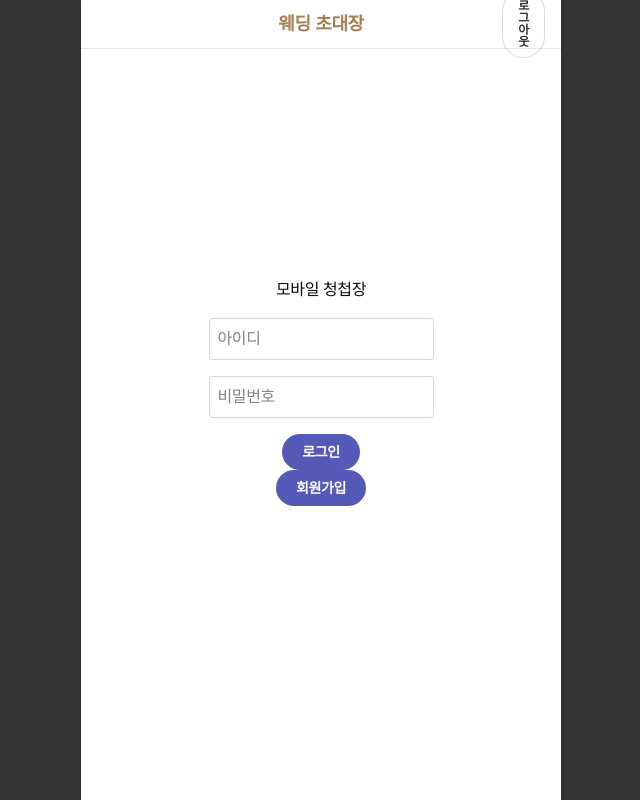
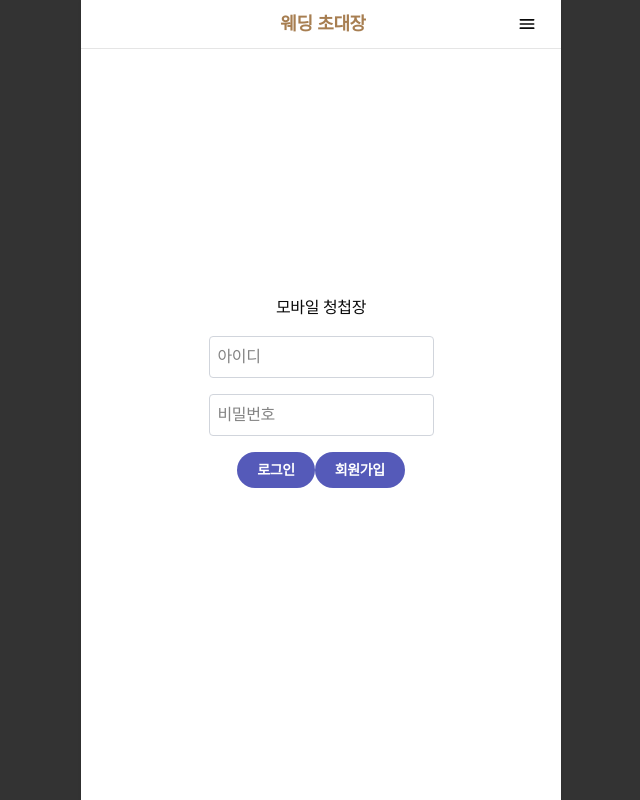
Before and after one commit to onssu/wedding-invitation, a Next.js app: page /login in a window 1280 px wide. Shown: the whole page, without its empty margins (319-959 px from the left). Built offline with nearby package versions, Linux system fonts and the light colour scheme; a web font is replaced by a local one.

Commit message:
헤더 수정, 로그인 수정

```diff
--- /dev/null
+++ b/src/(components)/common/HamburgerMenu.tsx
@@ -0,0 +1,120 @@
+"use client";
+
+import React, { useEffect, useRef, useState } from "react";
+import clsx from "clsx";
+
+type HamburgerMenuProps = {
+  isLoggedIn?: boolean;
+  onLogin?: () => void;
+  onLogout?: () => void;
+  loading?: boolean;
+  className?: string;
+};
+
+export default function HamburgerMenu({
+  isLoggedIn = false,
+  onLogin,
+  onLogout,
+  loading = false,
+  className,
+}: HamburgerMenuProps) {
+  const [open, setOpen] = useState(false);
+  const btnRef = useRef<HTMLButtonElement | null>(null);
+  const menuRef = useRef<HTMLDivElement | null>(null);
+
+  // 바깥 클릭 닫기
+  useEffect(() => {
+    const handleClickOutside = (e: MouseEvent) => {
+      if (!open) return;
+      const t = e.target as Node;
+      if (menuRef.current?.contains(t) || btnRef.current?.contains(t)) return;
+      setOpen(false);
+    };
+    document.addEventListener("mousedown", handleClickOutside);
+    return () => document.removeEventListener("mousedown", handleClickOutside);
+  }, [open]);
+
+  // ESC 닫기
+  useEffect(() => {
+    const onKey = (e: KeyboardEvent) => {
+      if (e.key === "Escape") setOpen(false);
+    };
+    if (open) document.addEventListener("keydown", onKey);
+    return () => document.removeEventListener("keydown", onKey);
+  }, [open]);
+
+  const handleToggle = () => setOpen((v) => !v);
+
+  const handleLoginClick = () => {
+    onLogin?.();
+    setOpen(false);
+  };
+
+  const handleLogoutClick = () => {
+    if (loading) return;
+    onLogout?.();
+    setOpen(false);
+  };
+
+  return (
+    <div className={clsx("relative", className)}>
+      <button
+        ref={btnRef}
+        type="button"
+        aria-label="메뉴 열기"
+        aria-haspopup="menu"
+        aria-expanded={open}
+        aria-controls="header-hamburger-menu"
+        onClick={handleToggle}
+        className={clsx(
+          "inline-flex items-center justify-center",
+          "h-9 w-9 active:scale-[0.98] transition"
+        )}
+      >
+        {/* 햄버거 아이콘 (SVG) */}
+        <svg
+          viewBox="0 0 24 24"
+          fill="none"
+          aria-hidden="true"
+          className="h-5 w-5"
+        >
+          <path
+            d="M4 7h16M4 12h16M4 17h16"
+            stroke="currentColor"
+            strokeWidth="2"
+            strokeLinecap="round"
+          />
+        </svg>
+      </button>
+
+      {/* 드롭다운 */}
+      {open && (
+        <div
+          id="header-hamburger-menu"
+          role="menu"
+          ref={menuRef}
+          className={clsx(
+            "absolute right-0 mt-2 min-w-40 overflow-hidden rounded-xl border border-gray-200 bg-white shadow-lg z-50"
+          )}
+        >
+          <button
+            role="menuitem"
+            type="button"
+            onClick={isLoggedIn ? handleLogoutClick : handleLoginClick}
+            disabled={loading}
+            className={clsx(
+              "w-full px-4 py-3 text-left text-sm",
+              "hover:bg-gray-50 focus:bg-gray-50 focus:outline-none",
+              "disabled:opacity-50"
+            )}
+          >
+            {isLoggedIn ? (loading ? "로그아웃 중..." : "로그아웃") : "로그인"}
+          </button>
+
+          {/* 필요하면 여기 아래에 항목을 더 늘리세요 */}
+          {/* <button role="menuitem" type="button" className="w-full px-4 py-3 text-left text-sm hover:bg-gray-50">설정</button> */}
+        </div>
+      )}
+    </div>
+  );
+}
--- a/src/(components)/common/Header.tsx
+++ b/src/(components)/common/Header.tsx
@@ -4,6 +4,7 @@ import React from "react";
 import { useRouter } from "next/navigation";
 import Button from "@/(components)/ui/Button";
 import { useState } from "react";
+import HamburgerMenu from "./HamburgerMenu";
 
 type HeaderProps = {
   title?: string;
@@ -46,38 +47,11 @@ export default function Header({
       <div className="max-w-[30rem] w-full mx-auto bg-white border-b">
         <div className="flex items-center justify-between h-12 px-4">
           <div className="w-10" />
-
           <h1 className="text-center text-lg font-semibold text-[#a77e51] truncate">
             {title}
           </h1>
-          <div className="w-10 flex justify-end">
-            <Button
-              size="small"
-              type="button"
-              onClick={handleLogout}
-              aria-label="로그아웃"
-            >
-              로그아웃
-            </Button>
-            {/* {isLoggedIn ? (
-              <Button
-                size="small"
-                type="button"
-                onClick={() => onAuthChange?.()}
-                aria-label="로그아웃"
-              >
-                로그아웃
-              </Button>
-            ) : (
-              <Button
-                size="small"
-                type="button"
-                onClick={() => router.push("/login")}
-                aria-label="로그인"
-              >
-                로그인
-              </Button>
-            )} */}
+          <div className="w-9 flex justify-end">
+            <HamburgerMenu />
           </div>
         </div>
       </div>
--- /dev/null
+++ b/src/(components)/layout/AppFrame.tsx
@@ -0,0 +1,36 @@
+"use client";
+
+import { usePathname } from "next/navigation";
+import Header from "@/(components)/common/Header";
+import React from "react";
+
+export default function AppFrame({ children }: { children: React.ReactNode }) {
+  const pathname = usePathname();
+
+  // ❌ 헤더를 '노출하지 말아야' 하는 경로 목록
+  const hiddenHeaderPaths = ["/login", "/signin", "/example", "/view"];
+
+  const isHeaderVisible = !hiddenHeaderPaths.some((p) =>
+    pathname.startsWith(p)
+  );
+
+  return (
+    <div className="min-h-screen flex items-start justify-center">
+      <div className="w-full max-w-[30rem] min-h-screen bg-white shadow-sm relative overflow-hidden">
+        {isHeaderVisible && <Header />}
+
+        <main
+          className="h-full transition-all duration-200"
+          style={{
+            paddingTop: isHeaderVisible
+              ? "calc(3rem + env(safe-area-inset-top, 0px))"
+              : "env(safe-area-inset-top, 0px)",
+            paddingBottom: isHeaderVisible ? "32px" : "0px",
+          }}
+        >
+          {children}
+        </main>
+      </div>
+    </div>
+  );
+}
--- /dev/null
+++ b/src/(utils)/GetUser.tsx
@@ -0,0 +1,25 @@
+import { cookies } from "next/headers";
+import { jwtVerify } from "jose";
+
+const COOKIE_NAME = "access_token";
+const AUTH_SECRET = process.env.AUTH_SECRET!;
+
+export async function getUser() {
+  const cookie = cookies().get(COOKIE_NAME);
+  if (!cookie) return null;
+
+  try {
+    const { payload } = await jwtVerify(
+      cookie.value,
+      new TextEncoder().encode(AUTH_SECRET)
+    );
+    return payload as {
+      sub?: string;
+      email?: string;
+      name?: string;
+      role?: "USER" | "ADMIN";
+    };
+  } catch {
+    return null;
+  }
+}
--- a/src/app/login/page.tsx
+++ b/src/app/login/page.tsx
@@ -65,6 +65,7 @@ export default function LoginPage() {
             placeholder="비밀번호"
             className="mb-4 p-2 border border-gray-300 rounded"
           />
+          <div>
             <Button type="button" primary onClick={handleLogin}>
               로그인
             </Button>
@@ -73,6 +74,7 @@ export default function LoginPage() {
             </Button>
           </div>
         </div>
+      </div>
     </main>
   );
 }
```
Also changed, not shown: 1 other file (tests, documents, lock files or other folders). Lines whose indentation alone changed are shown as unchanged.
